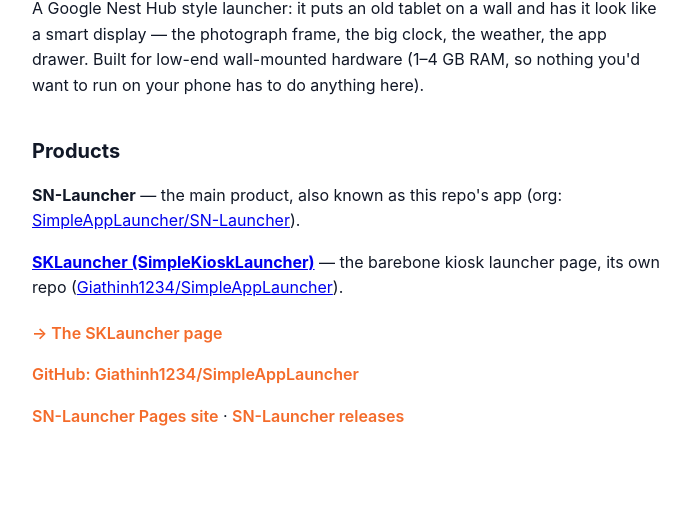
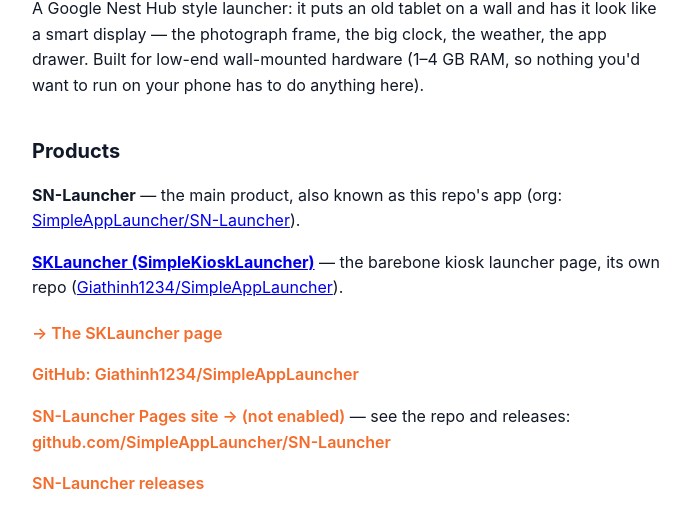
Before and after one commit to Giathinh1234/SimpleAppLauncher, a plain HTML site: page index.html in a window 1280 px wide. Shown: the part 160-688 px from the top of the page, without its empty margins (292-982 px from the left). Drawn offline with Linux system fonts and the light colour scheme.

Commit message:
Root page: SN-Launcher Pages site is not enabled — point to repo/releases instead

```diff
--- a/index.html
+++ b/index.html
@@ -45,8 +45,9 @@ footer a { color: #0DD5C9; }
   <div class="link-line">
     <p><a href="SKLauncher/">→ The SKLauncher page</a></p>
     <p><a href="https://github.com/Giathinh1234/SimpleAppLauncher">GitHub: Giathinh1234/SimpleAppLauncher</a></p>
-    <p><a href="https://giathinh1234.github.io/SN-Launcher/">SN-Launcher Pages site</a> ·
-       <a href="https://github.com/SimpleAppLauncher/SN-Launcher/releases">SN-Launcher releases</a></p>
+    <p><a href="https://github.com/SimpleAppLauncher/SN-Launcher">SN-Launcher Pages site → (not enabled)</a> —
+       see the repo and releases: <a href="https://github.com/SimpleAppLauncher/SN-Launcher">github.com/SimpleAppLauncher/SN-Launcher</a></p>
+    <p><a href="https://github.com/SimpleAppLauncher/SN-Launcher/releases">SN-Launcher releases</a></p>
   </div>
 </main>
 </body>
```
